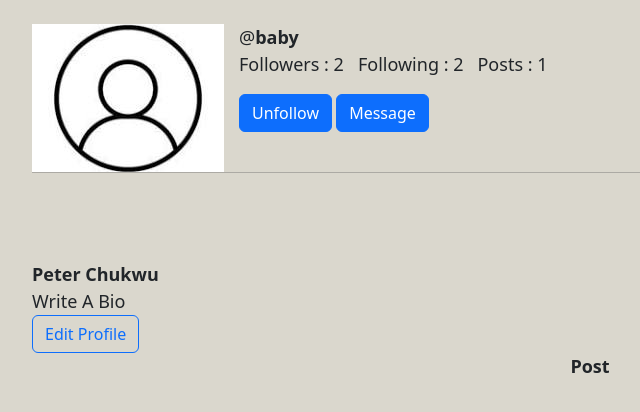
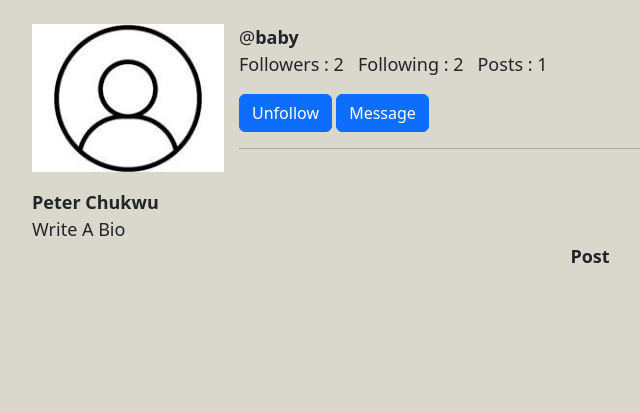
Before and after one commit to jiggyboy1/social_media-clone, a Django app: a page that uses templates/profile.html in a window 1280 px wide. Shown: the part 56-468 px from the top of the page, without its empty margins (50-690 px from the left). Run offline with Django 5.2, Linux system fonts and the light colour scheme; a user stored in the database is signed in; data comes from the database, SQL or seed files in the repository; both versions use the stored data as it was after the commit.

Commit message:
initial commit

```diff
--- a/templates/profile.html
+++ b/templates/profile.html
@@ -45,15 +45,16 @@
                     <button type="submit" class="btn btn-primary">Follow </button>
                 </form>
                 {% endif %}
+            {% else %}
+                <a href="#" class="btn btn-outline-primary" role="button">Edit Profile</a>
             {% endif %}
-            <br>
         </p>
 
 
 
             <hr>
 
-        <br><br><br>
+        <br>
         <div style="font-size: large;">
             <b>{{profile.user.first_name}}  {{profile.user.last_name}}</b>
             <br>
@@ -63,7 +64,7 @@
                 Write A Bio
             {% endif %} <br>
 
-            <button type="button" class="btn btn-outline-primary">Edit Profile</button>
+
         </div>
 
 
```
Also changed, not shown: db.sqlite3.
